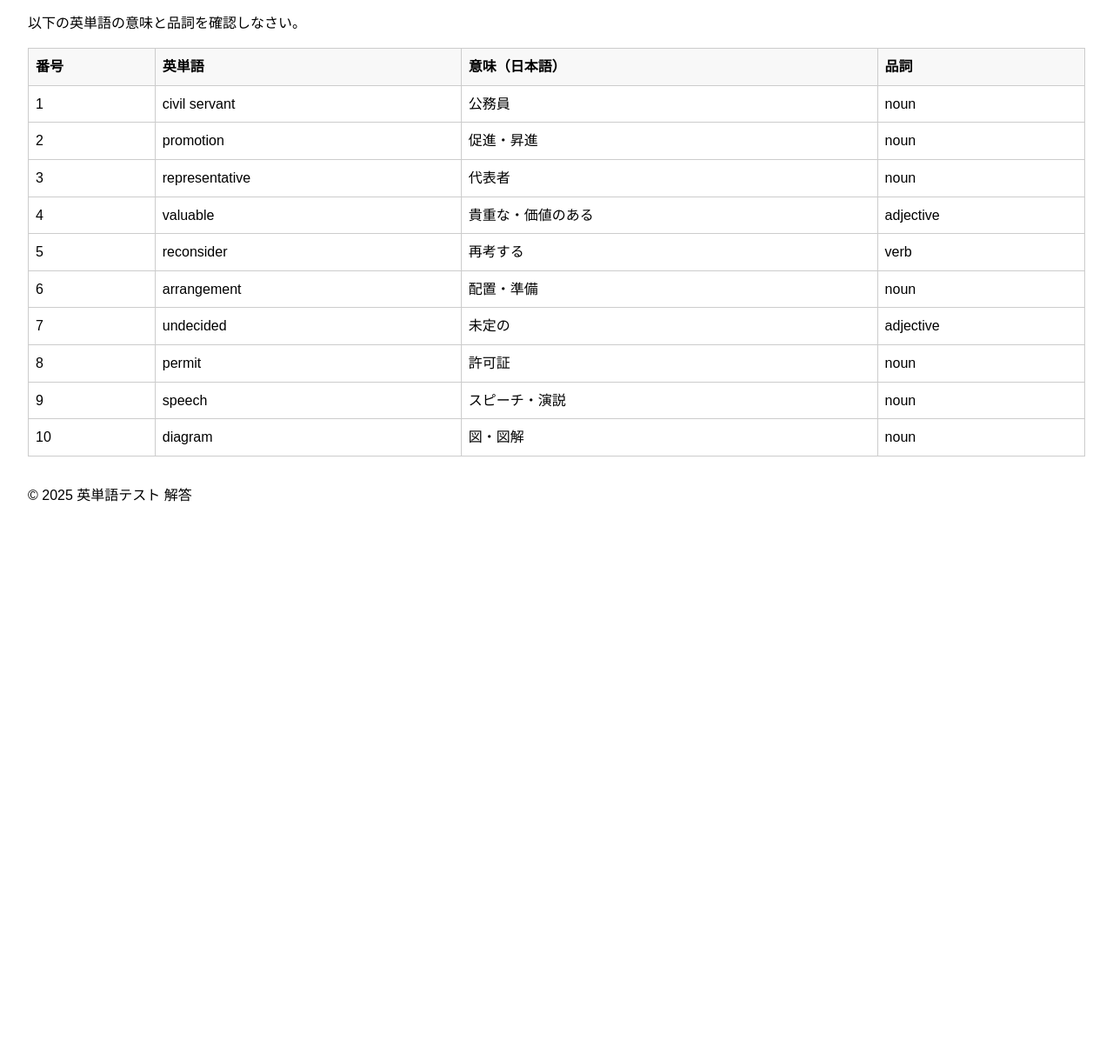
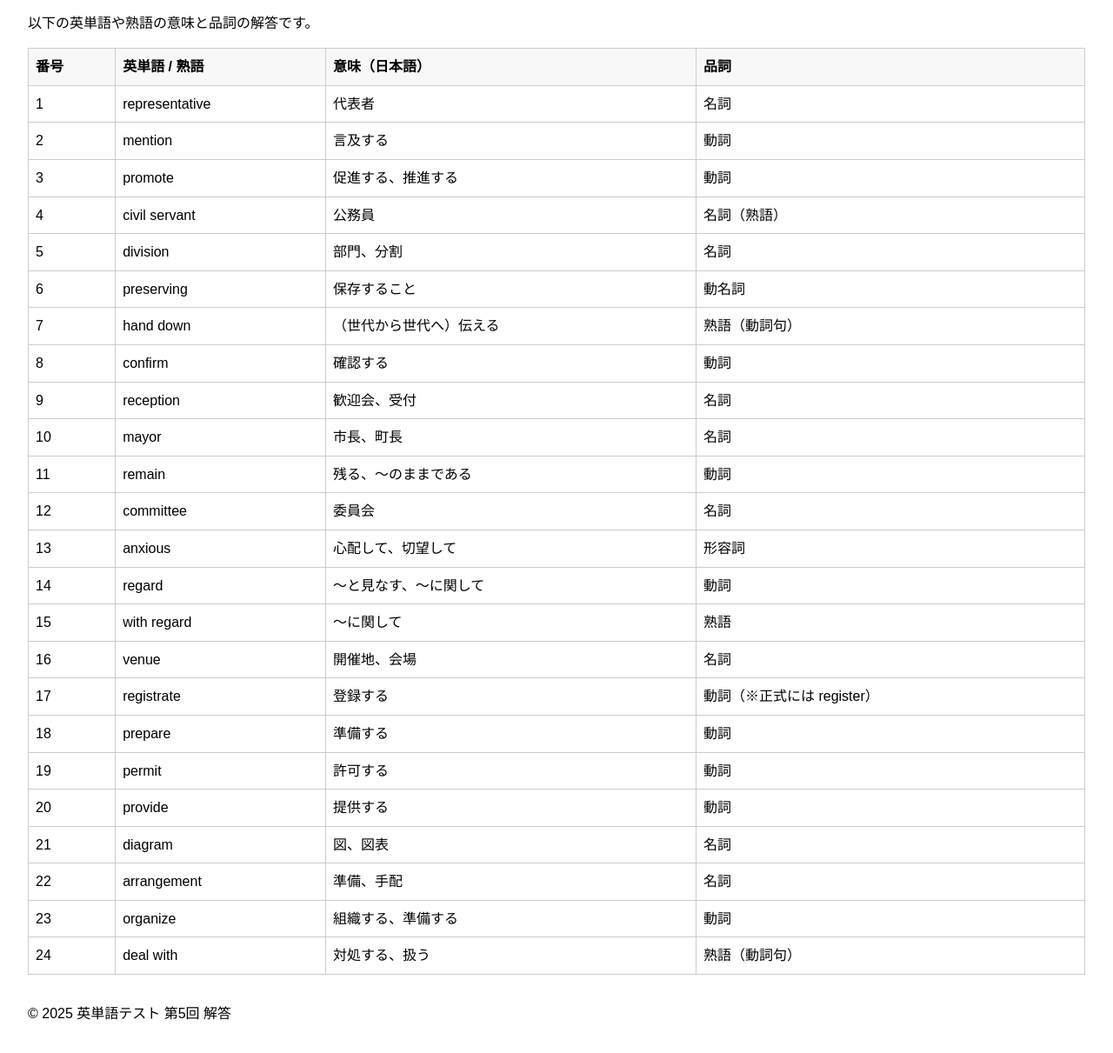
Before and after one commit to Komatsu1225/vocab-test, a plain HTML site: page vocab_test_2025_5_answers.html in a window 1280 px wide. Shown: the part 91-1302 px from the top of the page at 87% size. Before the commit the page ends 800 px from the top, so only its background shows below. Drawn offline with Linux system fonts and the light colour scheme.

Commit message:
Add files via upload

```diff
--- a/vocab_test_2025_5_answers.html
+++ b/vocab_test_2025_5_answers.html
@@ -1,9 +1,10 @@
+
 <!DOCTYPE html>
 <html lang="ja">
 <head>
     <meta charset="UTF-8">
     <meta name="viewport" content="width=device-width, initial-scale=1.0">
-    <title>英単語テスト（第5回）（解答）</title>
+    <title>英単語テスト（第5回 解答）</title>
     <style>
         body { font-family: Arial, sans-serif; margin: 2rem; line-height: 1.6; }
         h1 { color: #2c3e50; }
@@ -13,21 +14,36 @@
     </style>
 </head>
 <body>
-    <h1>英単語テスト（第5回）（解答）</h1>
-    <p>以下の英単語の意味と品詞を確認しなさい。</p>
+    <h1>英単語テスト（第5回 解答）</h1>
+    <p>以下の英単語や熟語の意味と品詞の解答です。</p>
     <table>
-        <tr><th>番号</th><th>英単語</th><th>意味（日本語）</th><th>品詞</th></tr>
-    <tr><td>1</td><td>civil servant</td><td>公務員</td><td>noun</td></tr>
-<tr><td>2</td><td>promotion</td><td>促進・昇進</td><td>noun</td></tr>
-<tr><td>3</td><td>representative</td><td>代表者</td><td>noun</td></tr>
-<tr><td>4</td><td>valuable</td><td>貴重な・価値のある</td><td>adjective</td></tr>
-<tr><td>5</td><td>reconsider</td><td>再考する</td><td>verb</td></tr>
-<tr><td>6</td><td>arrangement</td><td>配置・準備</td><td>noun</td></tr>
-<tr><td>7</td><td>undecided</td><td>未定の</td><td>adjective</td></tr>
-<tr><td>8</td><td>permit</td><td>許可証</td><td>noun</td></tr>
-<tr><td>9</td><td>speech</td><td>スピーチ・演説</td><td>noun</td></tr>
-<tr><td>10</td><td>diagram</td><td>図・図解</td><td>noun</td></tr>
-</table>
-    <p style="margin-top: 2rem;">© 2025 英単語テスト 解答</p>
+        <tr><th>番号</th><th>英単語 / 熟語</th><th>意味（日本語）</th><th>品詞</th></tr>
+<tr><td>1</td><td>representative</td><td>代表者</td><td>名詞</td></tr>
+<tr><td>2</td><td>mention</td><td>言及する</td><td>動詞</td></tr>
+<tr><td>3</td><td>promote</td><td>促進する、推進する</td><td>動詞</td></tr>
+<tr><td>4</td><td>civil servant</td><td>公務員</td><td>名詞（熟語）</td></tr>
+<tr><td>5</td><td>division</td><td>部門、分割</td><td>名詞</td></tr>
+<tr><td>6</td><td>preserving</td><td>保存すること</td><td>動名詞</td></tr>
+<tr><td>7</td><td>hand down</td><td>（世代から世代へ）伝える</td><td>熟語（動詞句）</td></tr>
+<tr><td>8</td><td>confirm</td><td>確認する</td><td>動詞</td></tr>
+<tr><td>9</td><td>reception</td><td>歓迎会、受付</td><td>名詞</td></tr>
+<tr><td>10</td><td>mayor</td><td>市長、町長</td><td>名詞</td></tr>
+<tr><td>11</td><td>remain</td><td>残る、～のままである</td><td>動詞</td></tr>
+<tr><td>12</td><td>committee</td><td>委員会</td><td>名詞</td></tr>
+<tr><td>13</td><td>anxious</td><td>心配して、切望して</td><td>形容詞</td></tr>
+<tr><td>14</td><td>regard</td><td>～と見なす、～に関して</td><td>動詞</td></tr>
+<tr><td>15</td><td>with regard</td><td>～に関して</td><td>熟語</td></tr>
+<tr><td>16</td><td>venue</td><td>開催地、会場</td><td>名詞</td></tr>
+<tr><td>17</td><td>registrate</td><td>登録する</td><td>動詞（※正式には register）</td></tr>
+<tr><td>18</td><td>prepare</td><td>準備する</td><td>動詞</td></tr>
+<tr><td>19</td><td>permit</td><td>許可する</td><td>動詞</td></tr>
+<tr><td>20</td><td>provide</td><td>提供する</td><td>動詞</td></tr>
+<tr><td>21</td><td>diagram</td><td>図、図表</td><td>名詞</td></tr>
+<tr><td>22</td><td>arrangement</td><td>準備、手配</td><td>名詞</td></tr>
+<tr><td>23</td><td>organize</td><td>組織する、準備する</td><td>動詞</td></tr>
+<tr><td>24</td><td>deal with</td><td>対処する、扱う</td><td>熟語（動詞句）</td></tr>
+
+    </table>
+    <p style="margin-top: 2rem;">© 2025 英単語テスト 第5回 解答</p>
 </body>
 </html>
```
Also changed, not shown: vocab_test_2025_5.html (+30 -14 lines).
